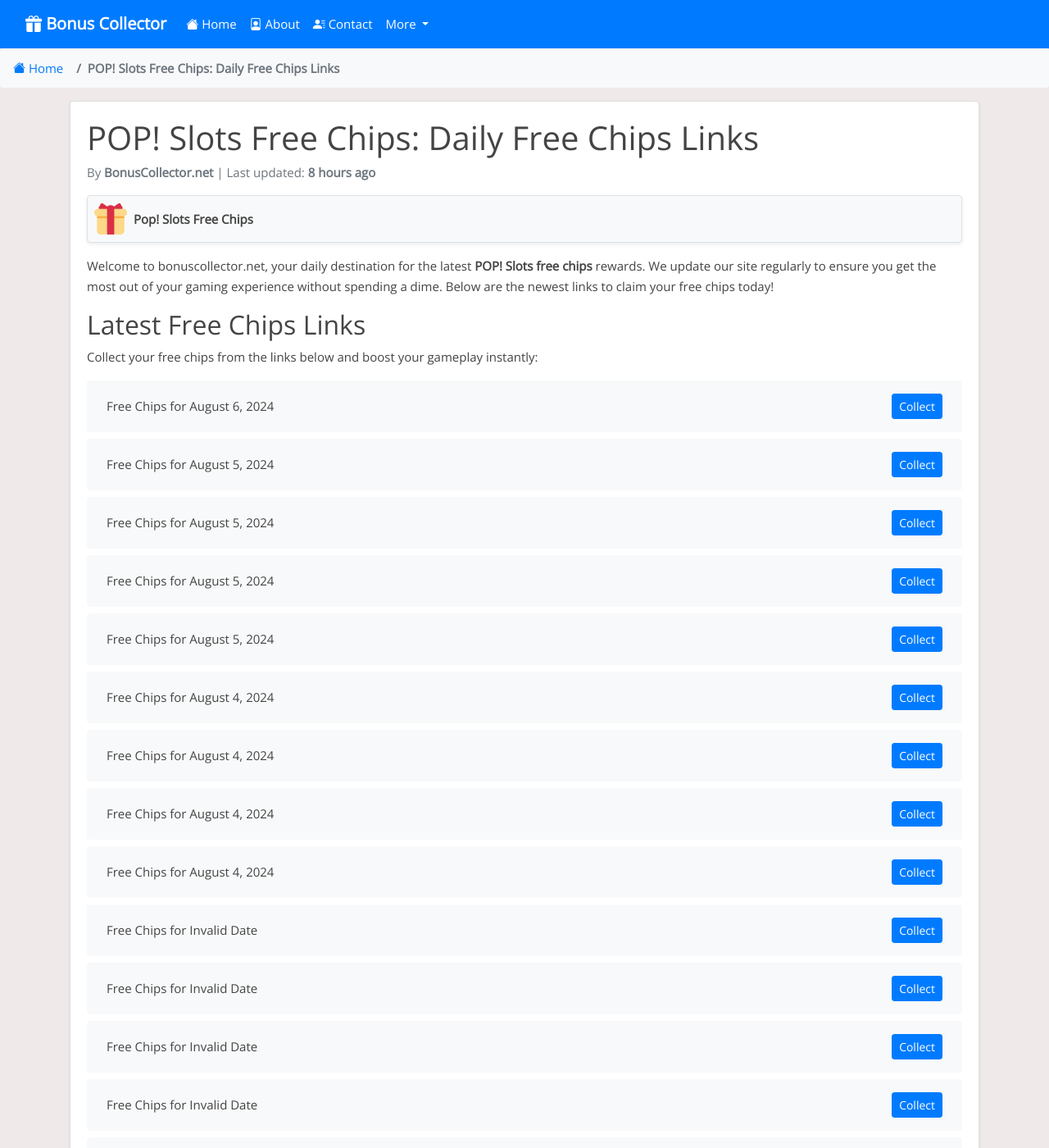
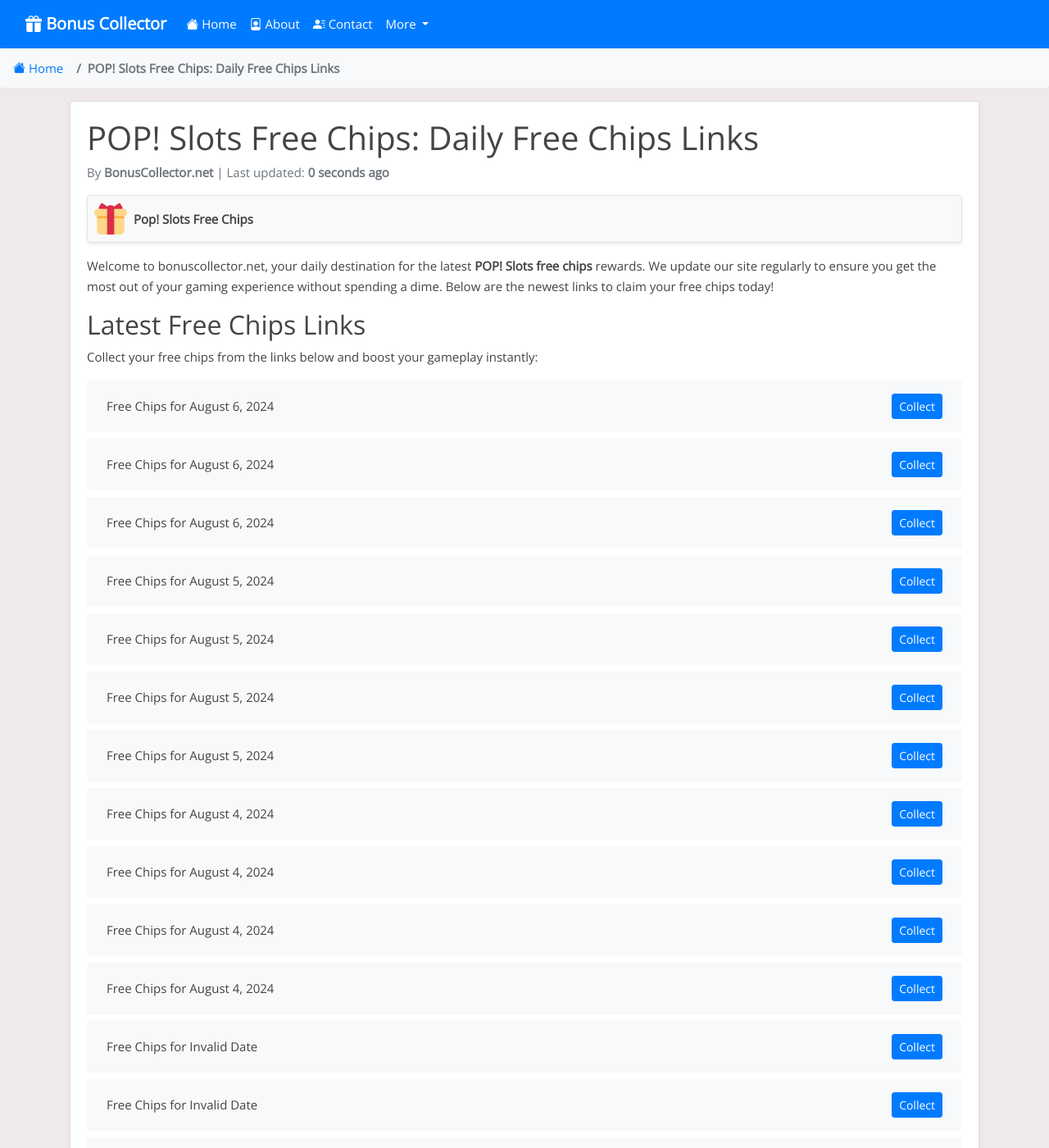
Before and after one commit to Prollad99/bs-net, a Jekyll site: the page built from _posts/2024-06-29-pop-slots.md, in a window 1280 px wide and 1400 px high. Shown: the whole window at 82% size. Built offline with Jekyll 4.4.1, drawn with Linux system fonts in a browser that asks for light colours; nearby versions of some CDN libraries; comment, search, counter and statistics services are not loaded.

Commit message:
Update pop-slots reward links and last modified date

```diff
--- a/_data/include_files.yml
+++ b/_data/include_files.yml
@@ -44,7 +44,7 @@
   last_modified: 2024-08-05 13:32:10
 
 pop-slots.html:
-  last_modified: 2024-08-06 04:09:26
+  last_modified: 2024-08-06 12:50:29
 
 bingo-blitz.html:
   last_modified: 2024-08-05 17:34:00
--- a/_includes/pop-slots.html
+++ b/_includes/pop-slots.html
@@ -1,4 +1,12 @@
 <ul class="list-group mt-3 mb-4">
+  <li class="list-group-item d-flex justify-content-between align-items-center">
+    <span>Free Chips for August 6, 2024</span>
+    <a href="https://popslots.casino/3yskeN8" class="btn btn-primary btn-sm">Collect</a>
+  </li>
+  <li class="list-group-item d-flex justify-content-between align-items-center">
+    <span>Free Chips for August 6, 2024</span>
+    <a href="https://popslots.casino/3YzlpoH" class="btn btn-primary btn-sm">Collect</a>
+  </li>
   <li class="list-group-item d-flex justify-content-between align-items-center">
     <span>Free Chips for August 6, 2024</span>
     <a href="https://popslots.casino/3Ywhs3V" class="btn btn-primary btn-sm">Collect</a>
@@ -391,12 +399,4 @@
     <span>Free Chips for Invalid Date</span>
     <a href="https://popslots.casino/3S33SRI" class="btn btn-primary btn-sm">Collect</a>
   </li>
-  <li class="list-group-item d-flex justify-content-between align-items-center">
-    <span>Free Chips for Invalid Date</span>
-    <a href="https://popslots.casino/3zEvIgM" class="btn btn-primary btn-sm">Collect</a>
-  </li>
-  <li class="list-group-item d-flex justify-content-between align-items-center">
-    <span>Free Chips for Invalid Date</span>
-    <a href="https://popslots.casino/3WtKNeh" class="btn btn-primary btn-sm">Collect</a>
-  </li>
 </ul>
```
Also changed, not shown: links-json/pop-slots.json (+8 -6 lines).
